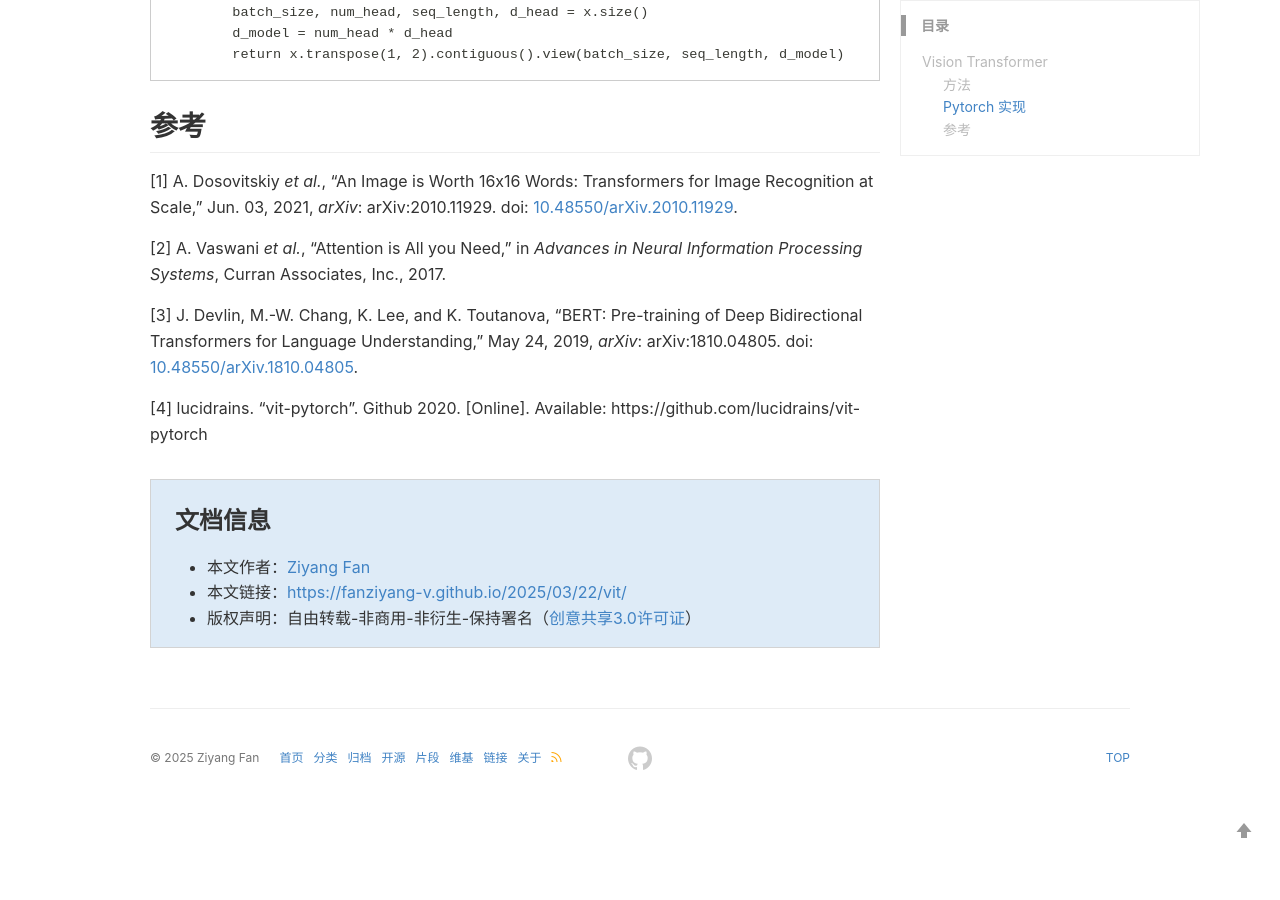
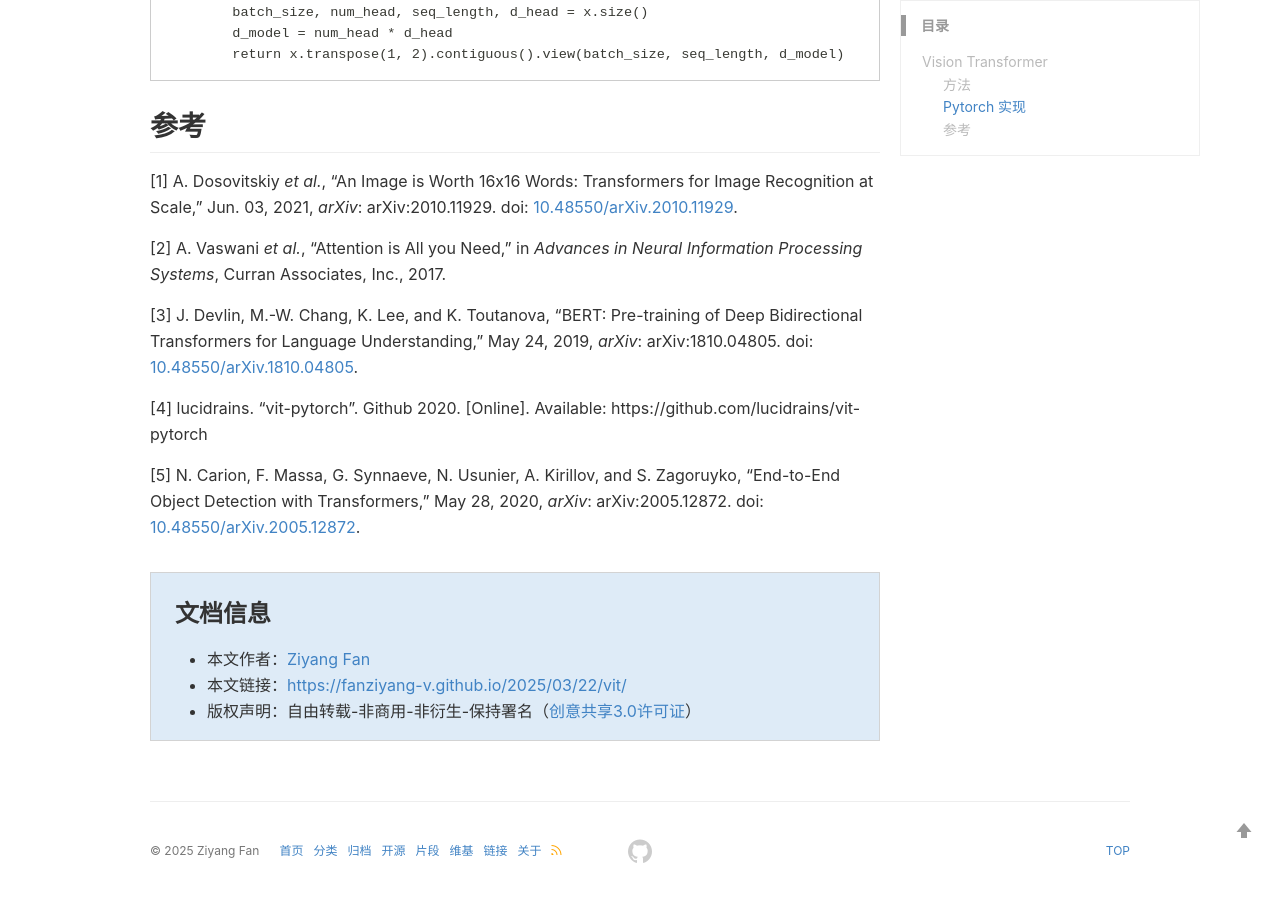
Before and after one commit to Fanziyang-v/Fanziyang-v.github.io, a Jekyll site: the page built from _posts/2025-03-22-vit.md, in a window 1280 px wide and 900 px high, scrolled down 6190 px. Built offline with Jekyll 4.4.1, drawn with Linux system fonts in a browser that asks for light colours; comment, search, counter and statistics services are not loaded; a style sheet for code colours, icons or effects is not loaded; before the commit the page ends 6997 px from its top, so only the background shows below that; some of the changed text lies outside the part shown.

Commit message:
add a reference

```diff
--- a/_posts/2025-03-22-vit.md
+++ b/_posts/2025-03-22-vit.md
@@ -1,7 +1,7 @@
 ---
 layout: post
 title: Vision Transformer
-categories: ViT, Classification
+categories: [ViT, Classification]
 description: Vision Transformer 论文笔记
 keywords: Transformer
 mermaid: false
@@ -268,3 +268,5 @@ class MultiHeadAttention(nn.Module):
 [3] J. Devlin, M.-W. Chang, K. Lee, and K. Toutanova, “BERT: Pre-training of Deep Bidirectional Transformers for Language Understanding,” May 24, 2019, *arXiv*: arXiv:1810.04805. doi: [10.48550/arXiv.1810.04805](https://doi.org/10.48550/arXiv.1810.04805).
 
 [4] lucidrains. "vit-pytorch". Github 2020. [Online]. Available: https://github.com/lucidrains/vit-pytorch
+
+[5] N. Carion, F. Massa, G. Synnaeve, N. Usunier, A. Kirillov, and S. Zagoruyko, “End-to-End Object Detection with Transformers,” May 28, 2020, *arXiv*: arXiv:2005.12872. doi: [10.48550/arXiv.2005.12872](https://doi.org/10.48550/arXiv.2005.12872).
```
